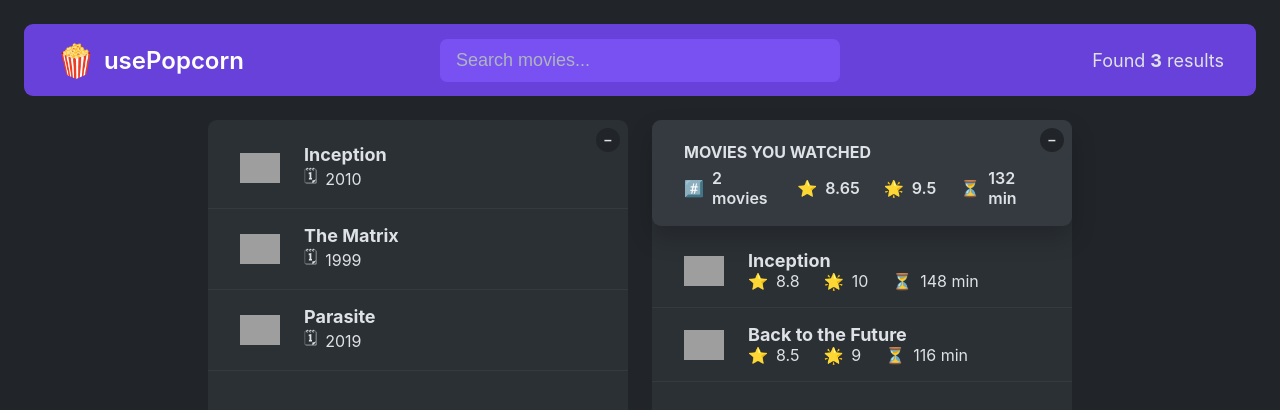
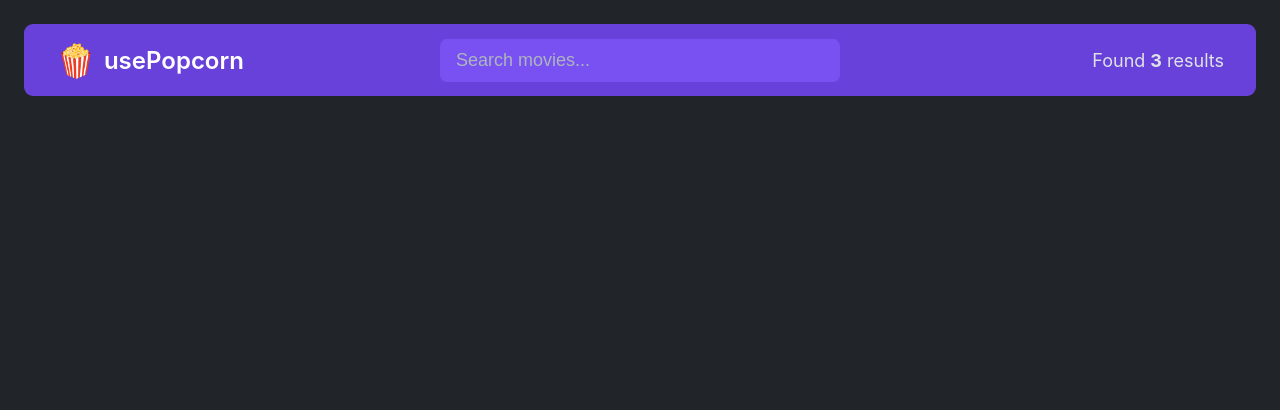
Before and after one commit to FrancoRossi-visual/usePopcorn-Course-, a React (Create React App) app: page / in a window 1280 px wide. Shown: the top 410 px of the page. Built offline with nearby package versions, Linux system fonts and the light colour scheme; grey boxes are pictures that could not be loaded.

Commit message:
element test

```diff
--- a/src/components/App.js
+++ b/src/components/App.js
@@ -64,13 +64,14 @@ export default function App() {
         <NumberOfResults numberOfResults={movies.length} />
       </NavBar>
       <Main>
-        <Box>
+        {/* <Box>
           <MovieList movies={movies} />
         </Box>
+
         <Box>
           <Summary watched={watched} />
           <WatchedList watched={watched} />
-        </Box>
+        </Box> */}
       </Main>
     </>
   );
@@ -92,22 +93,16 @@ function Box({ children }) {
     </div>
   );
 }
-// function WatchedBox() {
-//   const [watched, setWatched] = useState(tempWatchedData);
-//   const [isOpen2, setIsOpen2] = useState(true);
+
+// function Box({ children }) {
+//   const [isOpen, setIsOpen] = useState(true);
 
 //   return (
 //     <div className='box'>
-//       <button
-//         className='btn-toggle'
-//         onClick={() => setIsOpen2((open) => !open)}>
-//         {isOpen2 ? '–' : '+'}
+//       <button className='btn-toggle' onClick={() => setIsOpen((open) => !open)}>
+//         {isOpen ? '–' : '+'}
 //       </button>
-//       {isOpen2 && (
-//         <>
-
-//         </>
-//       )}
+//       {isOpen && children}
 //     </div>
 //   );
 // }
```
